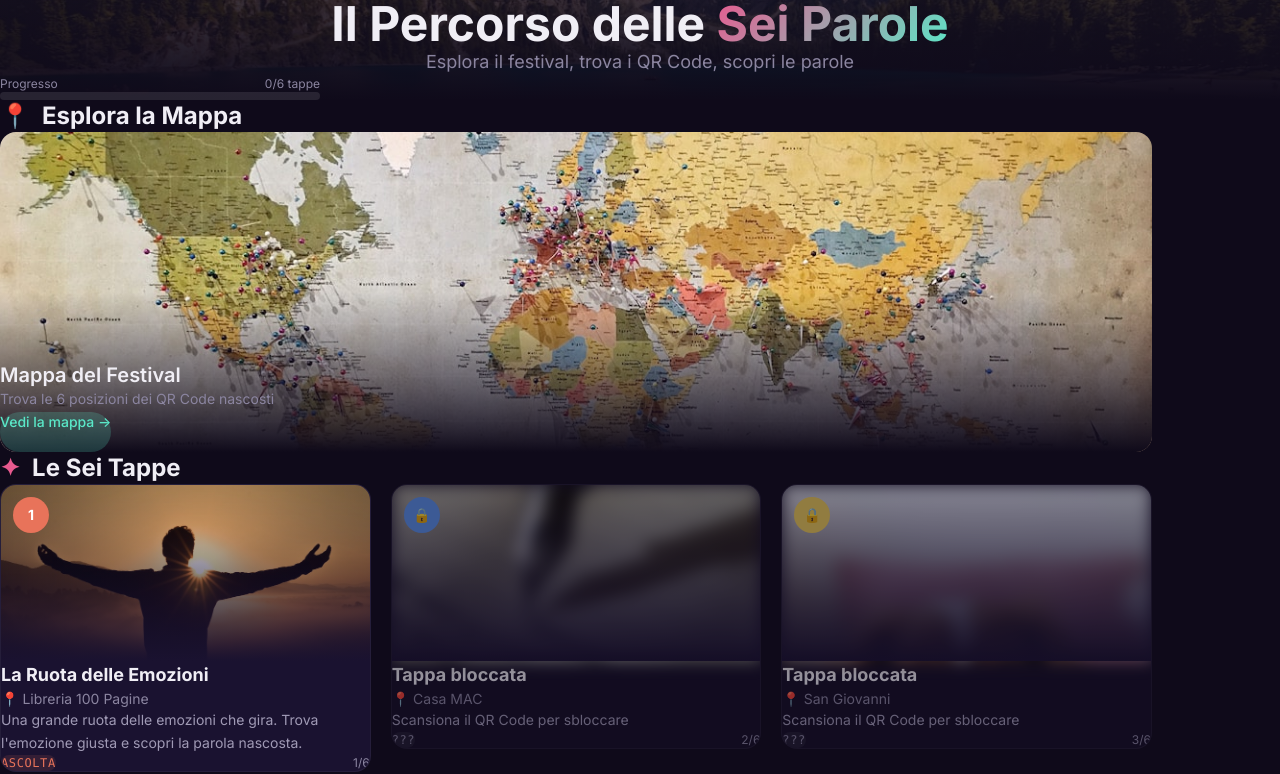
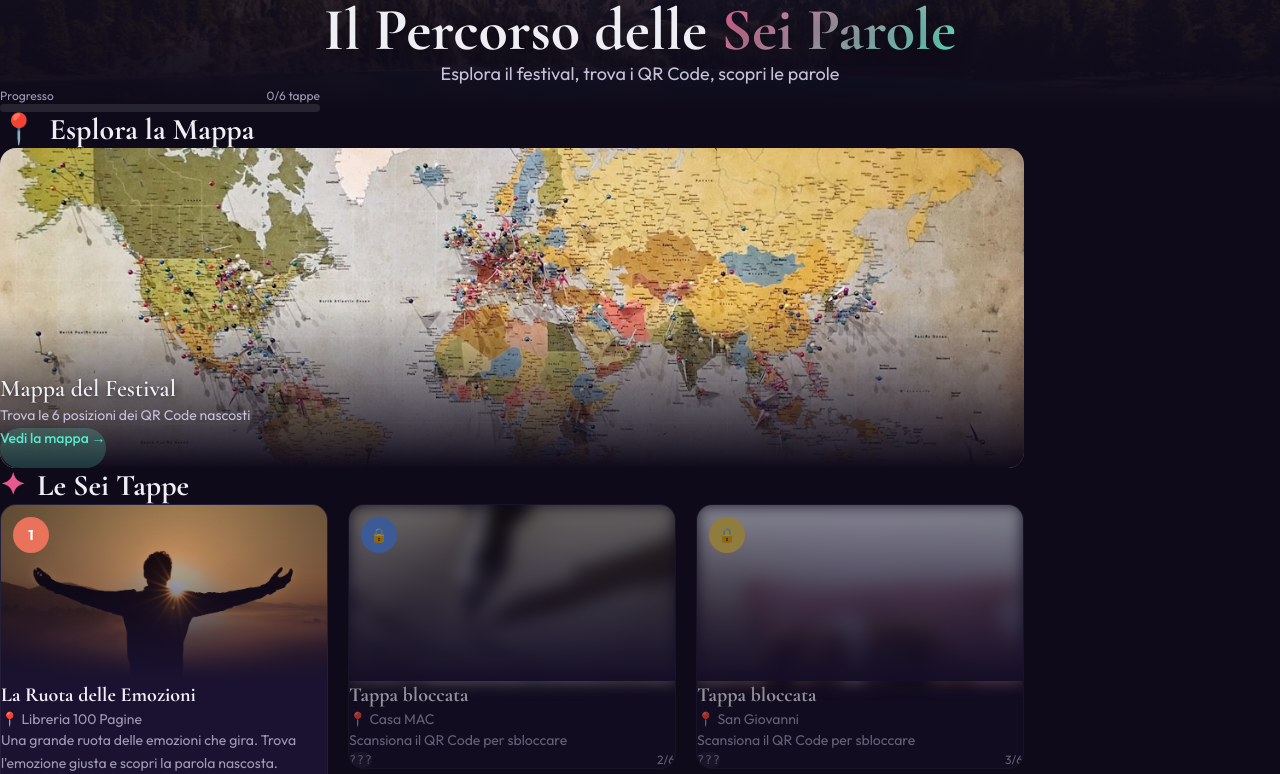
Before and after one commit to AdelantSoftware/macass-psy-workshop, a Next.js app: page /home in a window 1280 px wide. Shown: the top 774 px of the page. Built offline with nearby package versions, Linux system fonts and the light colour scheme.

Commit message:
fix: UI refinement — Cormorant Garamond font, better contrast, centering, warm tone

```diff
--- a/src/app/finale/page.tsx
+++ b/src/app/finale/page.tsx
@@ -37,7 +37,7 @@ export default function FinalePage() {
         </motion.div>
 
         <motion.h1
-          className="text-2xl sm:text-4xl md:text-5xl font-bold mb-3 sm:mb-4"
+          className="font-display text-3xl sm:text-5xl md:text-6xl font-bold mb-3 sm:mb-4"
           initial={{ opacity: 0, y: 20 }}
           animate={{ opacity: 1, y: 0 }}
           transition={{ duration: 0.5, delay: 0.1 }}
@@ -93,7 +93,7 @@ export default function FinalePage() {
           animate={{ opacity: 1, y: 0 }}
           transition={{ delay: 1.4, duration: 0.5 }}
         >
-          <h2 className="text-lg sm:text-xl md:text-2xl font-bold mb-2 sm:mb-3 gradient-text">Workshop di Psicologia</h2>
+          <h2 className="font-display text-xl sm:text-2xl md:text-3xl font-bold mb-2 sm:mb-3 gradient-text">Workshop di Psicologia</h2>
           <p className="text-[#8b85a0] text-sm sm:text-base mb-4 sm:mb-6 leading-relaxed">
             Ti aspetto al <span className="text-white font-semibold">WORKSHOP DI PSICOLOGIA</span> per il <span className="text-[#e85a8f]">Muro della consapevolezza</span>.
           </p>
--- a/src/app/globals.css
+++ b/src/app/globals.css
@@ -1,16 +1,16 @@
 @import "tailwindcss";
 
-:root {
-  --color-primary: #2d1b69;
-  --color-secondary: #e85a8f;
-  --color-accent: #5ae8c8;
-  --color-warm: #e8735a;
+@theme {
+  --font-display: "Cormorant Garamond", Georgia, serif;
+  --font-body: "Outfit", system-ui, sans-serif;
   --color-bg: #0f0a1a;
   --color-surface: #1a1230;
   --color-text: #f0eef5;
   --color-muted: #8b85a0;
+  --color-text-warm: #c8c0d8;
+}
 
-  /* Safe areas */
+:root {
   --safe-top: env(safe-area-inset-top, 0px);
   --safe-bottom: env(safe-area-inset-bottom, 0px);
   --safe-left: env(safe-area-inset-left, 0px);
@@ -26,54 +26,48 @@
 html {
   -webkit-text-size-adjust: 100%;
   -webkit-tap-highlight-color: transparent;
+  scroll-behavior: smooth;
+  overscroll-behavior: none;
 }
 
 body {
   background: var(--color-bg);
   color: var(--color-text);
-  font-family: "Inter", system-ui, -apple-system, sans-serif;
   min-height: 100dvh;
   overflow-x: hidden;
-  /* Safe area padding */
   padding-top: var(--safe-top);
   padding-left: var(--safe-left);
   padding-right: var(--safe-right);
   padding-bottom: var(--safe-bottom);
+  overscroll-behavior: none;
+  font-family: var(--font-body);
 }
 
-/* Touch targets - minimum 44px */
-button,
-a,
-input {
+/* Headings use display font */
+h1, h2, h3, h4, h5, h6 {
+  font-family: var(--font-display);
+}
+
+/* Touch targets */
+button, a, input {
   touch-action: manipulation;
 }
-
-/* Prevent text selection on interactive elements */
 button {
   -webkit-user-select: none;
   user-select: none;
+  background: none;
+  border: none;
+  font: inherit;
 }
 
-/* Scroll behavior */
-html {
-  scroll-behavior: smooth;
-  overscroll-behavior: none;
-}
-
-/* Prevent rubber-banding */
-body {
-  overscroll-behavior: none;
+/* Prevent iOS zoom */
+input, select, textarea {
+  font-size: 16px !important;
 }
 
 /* Safe area helpers */
-.safe-top {
-  padding-top: var(--safe-top);
-}
-
-.safe-bottom {
-  padding-bottom: var(--safe-bottom);
-}
-
+.safe-top { padding-top: var(--safe-top); }
+.safe-bottom { padding-bottom: var(--safe-bottom); }
 .safe-inset {
   padding-top: var(--safe-top);
   padding-bottom: var(--safe-bottom);
@@ -83,72 +77,26 @@ body {
 
 /* Animations */
 @keyframes fadeInUp {
-  from {
-    opacity: 0;
-    transform: translateY(20px);
-  }
-  to {
-    opacity: 1;
-    transform: translateY(0);
-  }
+  from { opacity: 0; transform: translateY(20px); }
+  to { opacity: 1; transform: translateY(0); }
+}
+@keyframes pulse-glow {
+  0%, 100% { box-shadow: 0 0 20px rgba(232, 90, 143, 0.3); }
+  50% { box-shadow: 0 0 40px rgba(232, 90, 143, 0.6); }
+}
+@keyframes spin-slow {
+  from { transform: rotate(0deg); }
+  to { transform: rotate(360deg); }
+}
+@keyframes float {
+  0%, 100% { transform: translateY(0); }
+  50% { transform: translateY(-8px); }
 }
 
-@keyframes pulse-glow {
-  0%,
-  100% {
-    box-shadow: 0 0 20px rgba(232, 90, 143, 0.3);
-  }
-  50% {
-    box-shadow: 0 0 40px rgba(232, 90, 143, 0.6);
-  }
-}
-
-@keyframes spin-slow {
-  from {
-    transform: rotate(0deg);
-  }
-  to {
-    transform: rotate(360deg);
-  }
-}
-
-@keyframes float {
-  0%,
-  100% {
-    transform: translateY(0);
-  }
-  50% {
-    transform: translateY(-8px);
-  }
-}
-
-.animate-fade-in-up {
-  animation: fadeInUp 0.5s ease-out forwards;
-}
-
-.animate-pulse-glow {
-  animation: pulse-glow 2s ease-in-out infinite;
-}
-
-.animate-spin-slow {
-  animation: spin-slow 20s linear infinite;
-}
-
-.animate-float {
-  animation: float 3s ease-in-out infinite;
-}
-
-/* Stagger children */
-.stagger > * {
-  opacity: 0;
-  animation: fadeInUp 0.4s ease-out forwards;
-}
-.stagger > *:nth-child(1) { animation-delay: 0.05s; }
-.stagger > *:nth-child(2) { animation-delay: 0.1s; }
-.stagger > *:nth-child(3) { animation-delay: 0.15s; }
-.stagger > *:nth-child(4) { animation-delay: 0.2s; }
-.stagger > *:nth-child(5) { animation-delay: 0.25s; }
-.stagger > *:nth-child(6) { animation-delay: 0.3s; }
+.animate-fade-in-up { animation: fadeInUp 0.5s ease-out forwards; }
+.animate-pulse-glow { animation: pulse-glow 2s ease-in-out infinite; }
+.animate-spin-slow { animation: spin-slow 20s linear infinite; }
+.animate-float { animation: float 3s ease-in-out infinite; }
 
 /* Gradient text */
 .gradient-text {
@@ -158,63 +106,30 @@ body {
   background-clip: text;
 }
 
-/* Step card hover */
+/* Text shadow for readability over images */
+.text-shadow {
+  text-shadow: 0 2px 12px rgba(0, 0, 0, 0.6), 0 1px 3px rgba(0, 0, 0, 0.3);
+}
+.text-shadow-soft {
+  text-shadow: 0 1px 8px rgba(0, 0, 0, 0.4);
+}
+
+/* Step card */
 .step-card {
   transition: transform 0.2s ease, box-shadow 0.2s ease;
 }
-.step-card:hover,
-.step-card:active {
+.step-card:hover, .step-card:active {
   transform: translateY(-2px);
   box-shadow: 0 8px 30px rgba(0, 0, 0, 0.3);
 }
 
-/* Mobile-first: ensure no overflow */
-.overflow-hidden-safe {
-  overflow: hidden;
-  max-width: 100vw;
+/* Scrollbar */
+::-webkit-scrollbar { width: 4px; }
+::-webkit-scrollbar-track { background: transparent; }
+::-webkit-scrollbar-thumb { background: rgba(255, 255, 255, 0.15); border-radius: 2px; }
+
+/* Print */
+@media print {
+  body { background: white; color: black; }
+  .no-print { display: none !important; }
 }
-
-/* Touch-friendly scroll */
-.touch-scroll {
-  -webkit-overflow-scrolling: touch;
-  overscroll-behavior-x: none;
-}
-
-/* Remove default button styles */
-button {
-  background: none;
-  border: none;
-  font: inherit;
-}
-
-/* Prevent iOS zoom on input focus */
-input,
-select,
-textarea {
-  font-size: 16px !important;
-}
-
-/* Custom scrollbar */
-::-webkit-scrollbar {
-  width: 4px;
-}
-
-::-webkit-scrollbar-track {
-  background: transparent;
-}
-
-::-webkit-scrollbar-thumb {
-  background: rgba(255, 255, 255, 0.15);
-  border-radius: 2px;
-}
-
-/* Print styles */
-@media print {
-  body {
-    background: white;
-    color: black;
-  }
-  .no-print {
-    display: none !important;
-  }
-}
--- a/src/app/home/page.tsx
+++ b/src/app/home/page.tsx
@@ -8,10 +8,7 @@ import { useProgress } from "@/hooks/useProgress";
 
 const container = {
   hidden: { opacity: 0 },
-  show: {
-    opacity: 1,
-    transition: { staggerChildren: 0.08 },
-  },
+  show: { opacity: 1, transition: { staggerChildren: 0.08 } },
 } as const;
 
 const item = {
@@ -26,14 +23,15 @@ export default function HomePage() {
   return (
     <main className="min-h-dvh bg-[#0f0a1a] pb-24 safe-inset">
       {/* Header */}
-      <header className="relative py-12 sm:py-16 px-4 sm:px-6 text-center">
+      <header className="relative py-14 sm:py-20 px-5 sm:px-6 text-center">
         <div className="absolute inset-0 z-0">
-          <Image src="/images/hero-bg.jpg" alt="" fill className="object-cover opacity-25" />
-          <div className="absolute inset-0 bg-gradient-to-b from-[#0f0a1a]/30 to-[#0f0a1a]" />
+          <Image src="/images/hero-bg.jpg" alt="" fill className="object-cover opacity-20" />
+          <div className="absolute inset-0 bg-gradient-to-b from-[#0f0a1a]/40 to-[#0f0a1a]" />
         </div>
         <div className="relative z-10">
           <motion.h1
-            className="text-2xl sm:text-4xl md:text-5xl font-bold mb-2 sm:mb-3"
+            className="font-display text-3xl sm:text-5xl md:text-6xl font-bold mb-2 sm:mb-3"
+            style={{ textShadow: "0 2px 16px rgba(0,0,0,0.4)" }}
             initial={{ opacity: 0, y: 20 }}
             animate={{ opacity: 1, y: 0 }}
             transition={{ duration: 0.5 }}
@@ -41,20 +39,21 @@ export default function HomePage() {
             Il Percorso delle <span className="gradient-text">Sei Parole</span>
           </motion.h1>
           <motion.p
-            className="text-[#8b85a0] text-sm sm:text-lg"
+            className="text-[#c8c0d8] text-sm sm:text-lg"
             initial={{ opacity: 0 }}
             animate={{ opacity: 1 }}
             transition={{ duration: 0.5, delay: 0.2 }}
           >
             Esplora il festival, trova i QR Code, scopri le parole
           </motion.p>
+          {/* Progress bar */}
           <motion.div
-            className="mt-4 sm:mt-6 max-w-xs mx-auto"
+            className="mt-5 sm:mt-6 max-w-xs mx-auto"
             initial={{ opacity: 0, scaleX: 0 }}
             animate={{ opacity: 1, scaleX: 1 }}
             transition={{ duration: 0.5, delay: 0.3 }}
           >
-            <div className="flex justify-between text-xs text-[#8b85a0] mb-1">
+            <div className="flex justify-between text-xs text-[#a09ab5] mb-1">
               <span>Progresso</span>
               <span>{progress.completedSteps.length}/6 tappe</span>
             </div>
@@ -70,23 +69,23 @@ export default function HomePage() {
         </div>
       </header>
 
-      <div className="max-w-6xl mx-auto px-4 sm:px-6 space-y-12 sm:space-y-16">
+      <div className="max-w-5xl mx-auto px-5 sm:px-6 space-y-12 sm:space-y-16">
         {/* Mappa */}
         <motion.section
           initial={{ opacity: 0, y: 30 }}
           animate={{ opacity: 1, y: 0 }}
           transition={{ duration: 0.5, delay: 0.3 }}
         >
-          <h2 className="text-xl sm:text-2xl font-bold mb-4 sm:mb-6 flex items-center gap-2 sm:gap-3">
+          <h2 className="font-display text-2xl sm:text-3xl font-bold mb-4 sm:mb-6 flex items-center gap-2 sm:gap-3">
             <span className="text-[#5ae8c8]">📍</span> Esplora la Mappa
           </h2>
           <Link href="/mappa" className="block group">
             <div className="relative rounded-2xl overflow-hidden h-52 sm:h-64 md:h-80">
               <Image src="/images/map-bg.jpg" alt="Mappa del festival" fill className="object-cover group-hover:scale-105 group-active:scale-105 transition-transform duration-500" />
               <div className="absolute inset-0 bg-gradient-to-t from-[#0f0a1a] via-transparent to-transparent" />
-              <div className="absolute bottom-0 left-0 right-0 p-4 sm:p-6">
-                <p className="text-lg sm:text-xl font-semibold mb-1">Mappa del Festival</p>
-                <p className="text-[#8b85a0] text-sm">Trova le 6 posizioni dei QR Code nascosti</p>
+              <div className="absolute bottom-0 left-0 right-0 p-5 sm:p-6">
+                <p className="font-display text-xl sm:text-2xl font-semibold mb-1 text-shadow">Mappa del Festival</p>
+                <p className="text-[#c8c0d8] text-sm">Trova le 6 posizioni dei QR Code nascosti</p>
                 <span className="inline-block mt-2 sm:mt-3 px-4 sm:px-5 py-2 bg-[#5ae8c8]/20 text-[#5ae8c8] rounded-full text-xs sm:text-sm font-medium group-hover:bg-[#5ae8c8]/30 transition-colors min-h-[40px] flex items-center justify-center w-fit">
                   Vedi la mappa →
                 </span>
@@ -98,7 +97,7 @@ export default function HomePage() {
         {/* Le Sei Tappe */}
         <section>
           <div className="flex items-center justify-between mb-4 sm:mb-6">
-            <h2 className="text-xl sm:text-2xl font-bold flex items-center gap-2 sm:gap-3">
+            <h2 className="font-display text-2xl sm:text-3xl font-bold flex items-center gap-2 sm:gap-3">
               <span className="text-[#e85a8f]">✦</span> Le Sei Tappe
             </h2>
             {allCompleted && (
@@ -135,14 +134,14 @@ export default function HomePage() {
                       )}
                     </div>
                     <div className="p-3 sm:p-5">
-                      <h3 className="font-bold text-base sm:text-lg mb-1">{unlocked ? step.title : "Tappa bloccata"}</h3>
-                      <p className="text-[#8b85a0] text-xs sm:text-sm mb-2 sm:mb-3">📍 {step.location}</p>
+                      <h3 className="font-display font-bold text-lg sm:text-xl mb-1">{unlocked ? step.title : "Tappa bloccata"}</h3>
+                      <p className="text-[#a09ab5] text-xs sm:text-sm mb-2 sm:mb-3">📍 {step.location}</p>
                       <p className="text-xs sm:text-sm text-[#a09ab5] leading-relaxed">{unlocked ? step.description : "Scansiona il QR Code per sbloccare"}</p>
                       <div className="mt-3 sm:mt-4 flex items-center justify-between">
                         <span className="text-[10px] sm:text-xs font-mono tracking-wider px-2 sm:px-3 py-1 rounded-full" style={{ backgroundColor: unlocked ? `${step.color}20` : "rgba(255,255,255,0.05)", color: unlocked ? step.color : "#8b85a0" }}>
                           {unlocked ? step.word : "???"}
                         </span>
-                        <span className="text-[10px] sm:text-xs text-[#8b85a0]">{step.id}/6</span>
+                        <span className="text-[10px] sm:text-xs text-[#a09ab5]">{step.id}/6</span>
                       </div>
                     </div>
                   </Link>
@@ -156,7 +155,7 @@ export default function HomePage() {
         {progress.completedSteps.length > 0 && (
           <div className="text-center pb-8">
             <button onClick={() => { if (confirm("Vuoi davvero ripristinare i progressi?")) resetProgress(); }}
-              className="text-xs text-[#8b85a0] hover:text-red-400 transition-colors cursor-pointer min-h-[44px] px-4 py-2">
+              className="text-xs text-[#a09ab5] hover:text-red-400 transition-colors cursor-pointer min-h-[44px] px-4 py-2">
               ↻ Ripristina progressi
             </button>
           </div>
--- a/src/app/layout.tsx
+++ b/src/app/layout.tsx
@@ -1,10 +1,19 @@
 import type { Metadata, Viewport } from "next";
-import { Inter } from "next/font/google";
+import { Cormorant_Garamond, Outfit } from "next/font/google";
 import "./globals.css";
 
-const inter = Inter({
+const cormorant = Cormorant_Garamond({
   subsets: ["latin"],
-  variable: "--font-inter",
+  weight: ["300", "400", "500", "600", "700"],
+  variable: "--font-display",
+  display: "swap",
+});
+
+const outfit = Outfit({
+  subsets: ["latin"],
+  weight: ["300", "400", "500", "600", "700"],
+  variable: "--font-body",
+  display: "swap",
 });
 
 export const metadata: Metadata = {
@@ -55,7 +64,10 @@ export default function RootLayout({
         <link rel="apple-touch-icon" href="/apple-touch-icon.png" />
         <link rel="icon" type="image/png" sizes="192x192" href="/icon-192.png" />
       </head>
-      <body className={`${inter.variable} font-sans antialiased`}>
+      <body
+        className={`${cormorant.variable} ${outfit.variable} antialiased`}
+        style={{ fontFamily: "var(--font-body)" }}
+      >
         {children}
       </body>
     </html>
--- a/src/components/TappaClient.tsx
+++ b/src/components/TappaClient.tsx
@@ -323,7 +323,7 @@ export default function TappaClient({ stepId }: { stepId: number }) {
         <div className="inline-block w-8 h-8 sm:w-10 sm:h-10 rounded-full flex items-center justify-center text-white font-bold text-sm mb-2" style={{ backgroundColor: step.color }}>
           {step.id}
         </div>
-        <h1 className="text-xl sm:text-2xl md:text-3xl font-bold">{step.title}</h1>
+        <h1 className="font-display text-2xl sm:text-3xl md:text-4xl font-bold">{step.title}</h1>
         <p className="text-[#8b85a0] text-sm mt-1">📍 {step.location}</p>
       </div>
 
@@ -350,7 +350,7 @@ export default function TappaClient({ stepId }: { stepId: number }) {
             >
               <p className="text-xs sm:text-sm text-[#8b85a0] mb-3 sm:mb-4">Hai scoperto la parola:</p>
               <motion.h2
-                className="text-4xl sm:text-5xl md:text-6xl font-black tracking-wider mb-3 sm:mb-4"
+                className="font-display text-5xl sm:text-6xl md:text-7xl font-bold tracking-wider mb-3 sm:mb-4"
                 style={{ color: step.color }}
                 initial={{ scale: 0, rotate: -10 }}
                 animate={{ scale: 1, rotate: 0 }}
```
Also changed, not shown: src/app/page.tsx (+25 -24 lines).
